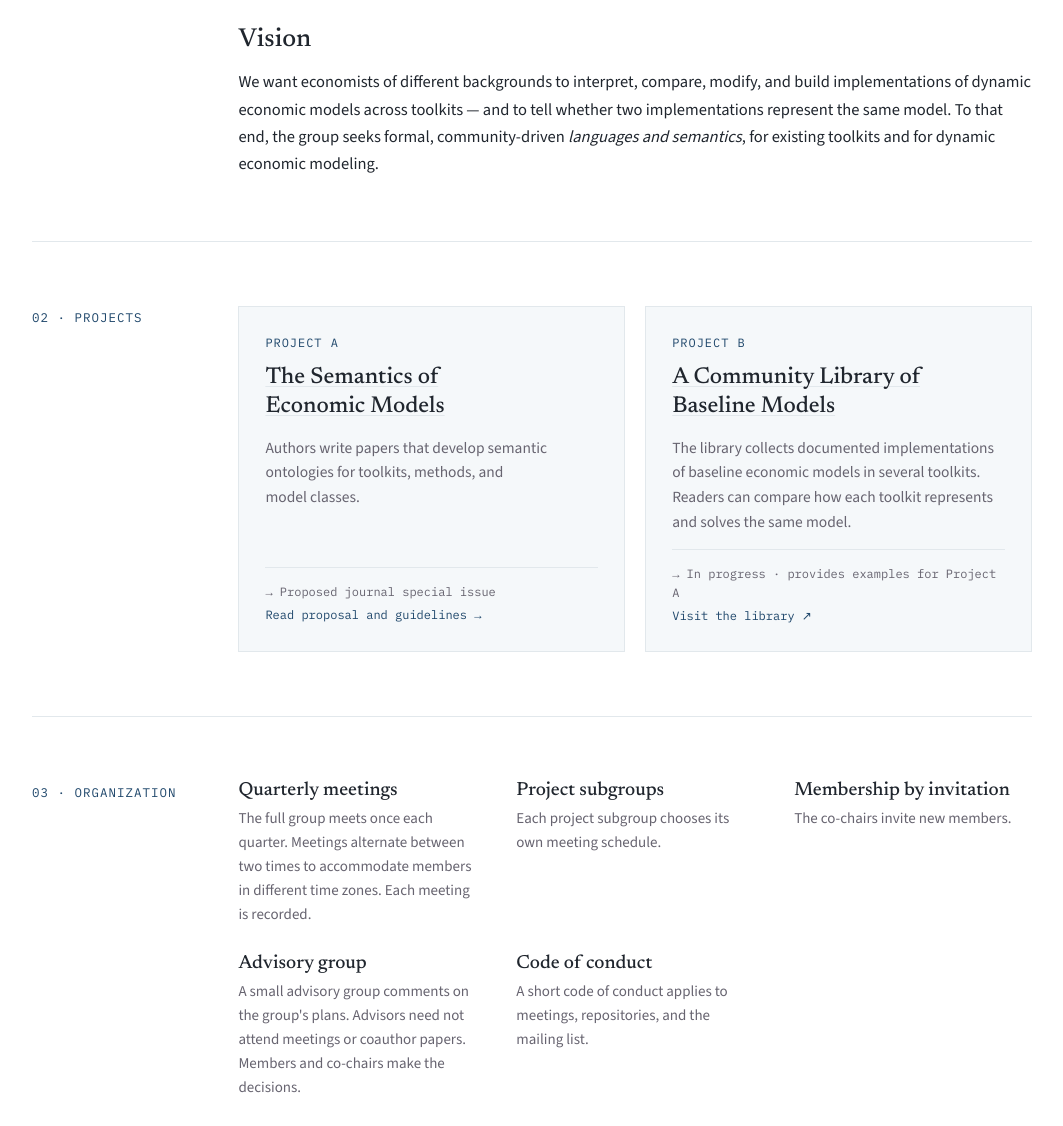
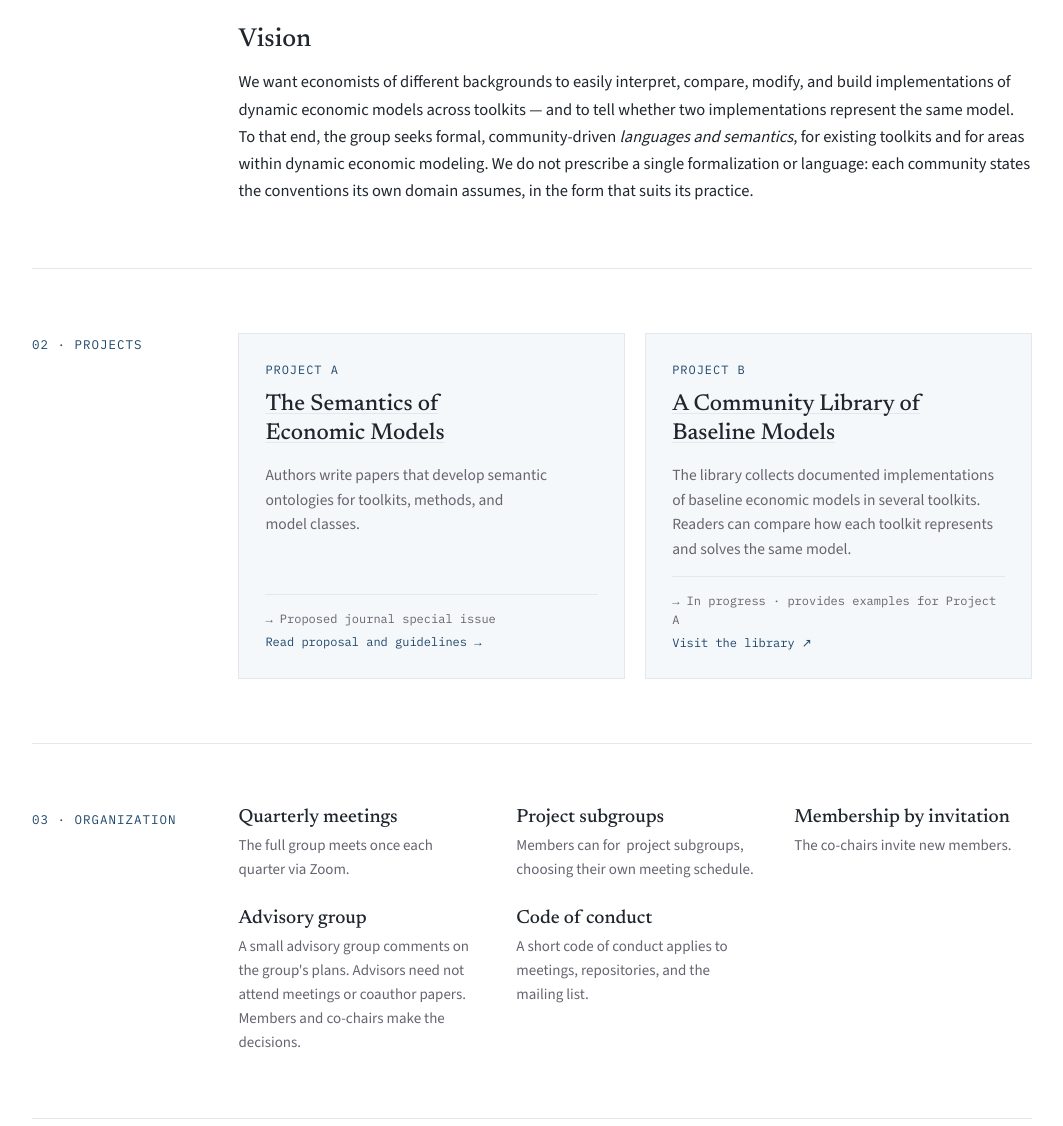
Before and after one commit to econ-ark/sce-wg-1, a plain HTML site: page docs/index.html in a window 1280 px wide. Shown: the part 842-1968 px from the top of the page, without its empty margins (108-1171 px from the left). Drawn offline with nearby package versions, Linux system fonts and the light colour scheme.

Commit message:
Vision: no single formalization is prescribed; each community states its own conventions
Co-Authored-By: Claude Fable 5 <noreply@anthropic.com>

```diff
--- a/docs/index.html
+++ b/docs/index.html
@@ -58,7 +58,7 @@
         </div>
         <div>
           <h2 style="margin:0 0 12px; font-family:'Newsreader',serif; font-weight:500; font-size:26px; line-height:1.2;">Vision</h2>
-          <p style="margin:0; font-size:16.5px; line-height:1.65; text-wrap:pretty;">We want economists of different backgrounds to interpret, compare, modify, and build implementations of dynamic economic models across toolkits — and to tell whether two implementations represent the same model. To that end, the group seeks formal, community-driven <em>languages and semantics</em>, for existing toolkits and for dynamic economic modeling.</p>
+          <p style="margin:0; font-size:16.5px; line-height:1.65; text-wrap:pretty;">We want economists of different backgrounds to easily interpret, compare, modify, and build implementations of dynamic economic models across toolkits — and to tell whether two implementations represent the same model. To that end, the group seeks formal, community-driven <em>languages and semantics</em>, for existing toolkits and for areas within dynamic economic modeling. We do not prescribe a single formalization or language: each community states the conventions its own domain assumes, in the form that suits its practice.</p>
         </div>
       </div>
     </section>
@@ -96,11 +96,11 @@
       <div style="flex:999 1 400px; min-width:0; display:grid; grid-template-columns:repeat(auto-fit, minmax(230px, 1fr)); gap:28px 40px;">
         <div>
           <h3 style="margin:0 0 6px; font-family:'Newsreader',serif; font-weight:500; font-size:19px;">Quarterly meetings</h3>
-          <p style="margin:0; font-size:15px; line-height:1.6; color:var(--muted);">The full group meets once each quarter. Meetings alternate between two times to accommodate members in different time zones. Each meeting is recorded.</p>
+          <p style="margin:0; font-size:15px; line-height:1.6; color:var(--muted);">The full group meets once each quarter via Zoom.</p>
         </div>
         <div>
           <h3 style="margin:0 0 6px; font-family:'Newsreader',serif; font-weight:500; font-size:19px;">Project subgroups</h3>
-          <p style="margin:0; font-size:15px; line-height:1.6; color:var(--muted);">Each project subgroup chooses its own meeting schedule.</p>
+          <p style="margin:0; font-size:15px; line-height:1.6; color:var(--muted);">Members can for&nbsp; project subgroups, choosing their own meeting schedule.</p>
         </div>
         <div>
           <h3 style="margin:0 0 6px; font-family:'Newsreader',serif; font-weight:500; font-size:19px;">Membership by invitation</h3>
```
